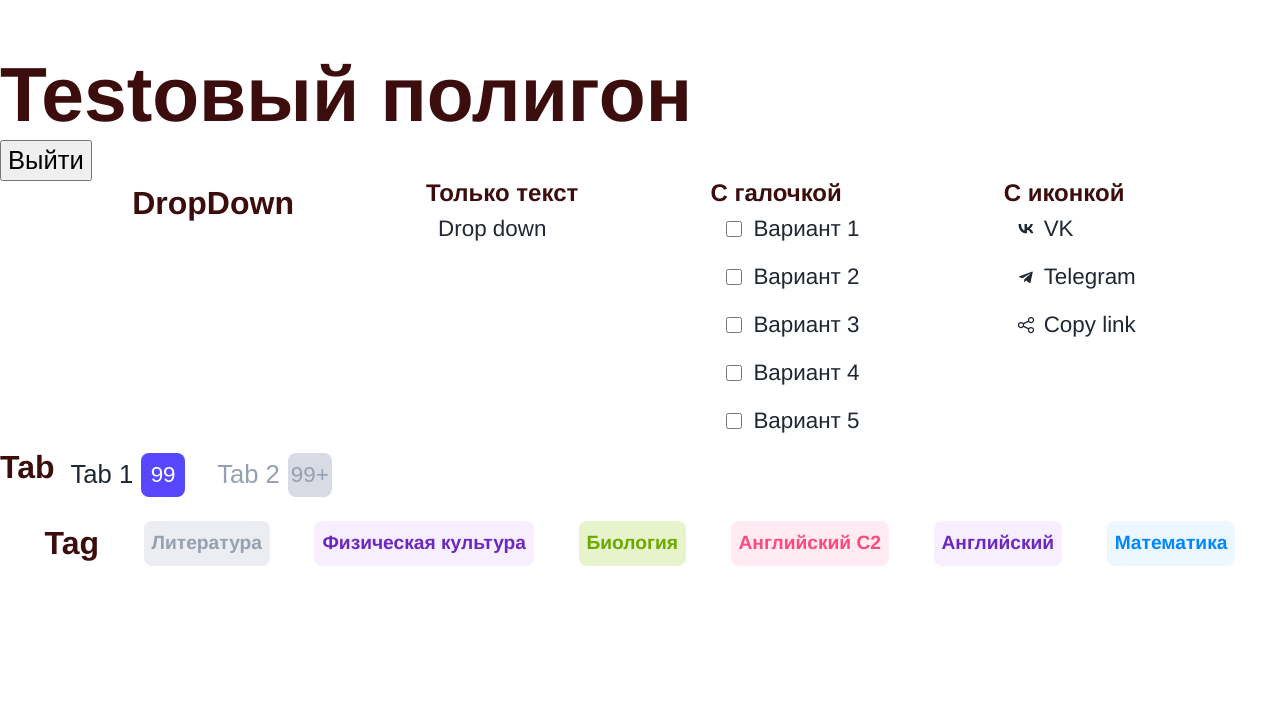
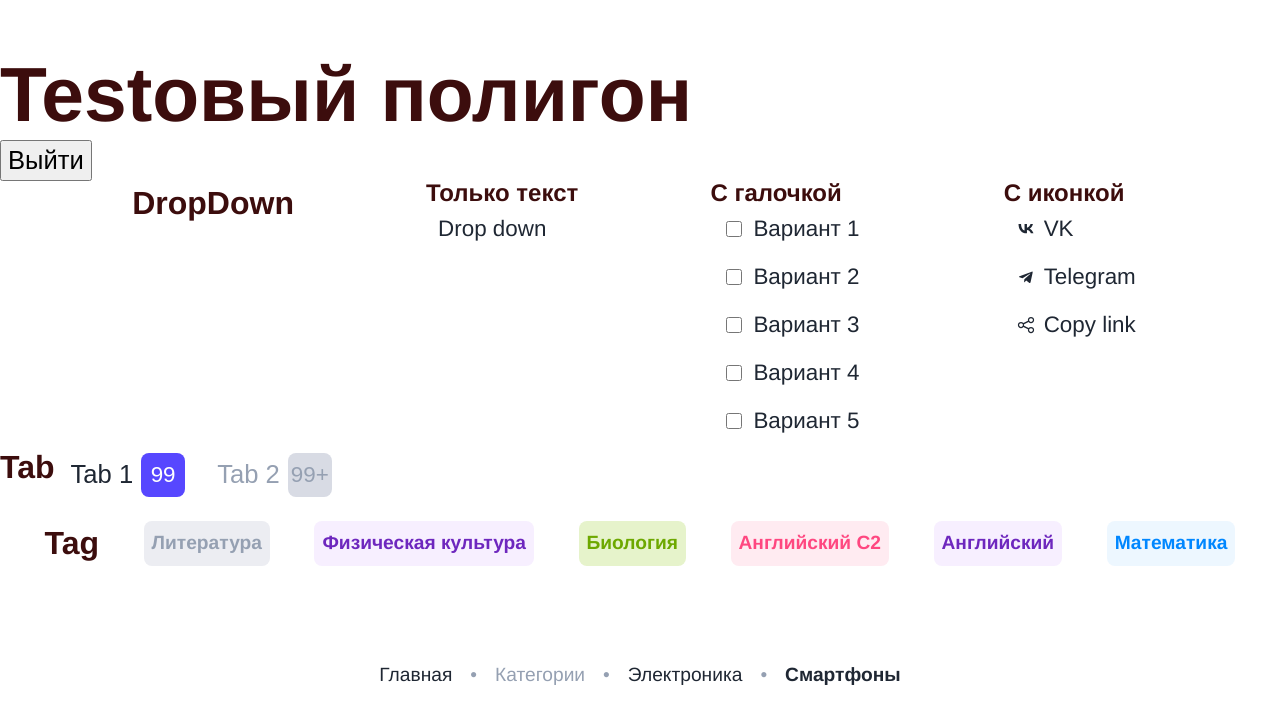
Before and after one commit to Aldiyar-B/Paraweb, a React (Vite) app: page /test in a window 1280 px wide. Shown: the top 724 px of the page. Built offline with nearby package versions, Linux system fonts and the light colour scheme.

Commit message:
Breadcrumbs is done ✅

```diff
--- /dev/null
+++ b/src/components/Breadcrumbs/Breadcrumbs.jsx
@@ -0,0 +1,41 @@
+import React from 'react';
+import PropTypes from 'prop-types';
+import { Link } from 'react-router-dom';
+import styles from './Breadcrumbs.module.scss';
+
+const Breadcrumbs = ({ items }) => {
+  if (!items || items.length === 0) return null;
+
+  return (
+    <nav className={styles.breadcrumbs}>
+      {items.map((item, index) => (
+        <span key={index} className={styles.breadcrumb}>
+          {item.disabled ? (
+            <span className={styles.disabled}>{item.label}</span>
+          ) : index < items.length - 1 ? (
+            <Link to={item.path} className={styles.link}>
+              {item.label}
+            </Link>
+          ) : (
+            <span className={styles.current}>{item.label}</span>
+          )}
+          {index < items.length - 1 && (
+            <span className={styles.separator}> • </span>
+          )}
+        </span>
+      ))}
+    </nav>
+  );
+};
+
+Breadcrumbs.propTypes = {
+  items: PropTypes.arrayOf(
+    PropTypes.shape({
+      path: PropTypes.string.isRequired,
+      label: PropTypes.string.isRequired,
+      disabled: PropTypes.bool,
+    })
+  ).isRequired,
+};
+
+export default Breadcrumbs;
--- /dev/null
+++ b/src/components/Breadcrumbs/Breadcrumbs.module.scss
@@ -0,0 +1,38 @@
+@use '../../style/utils/typography.scss' as *;
+@use '../../style/global/breakpoints.scss' as *;
+
+.breadcrumbs {
+  display: flex;
+  align-items: center;
+  color: var(--text-color);
+
+  @include text-caption;
+}
+
+.breadcrumb {
+  display: flex;
+  align-items: center;
+}
+
+.link {
+  text-decoration: none;
+  color: var(--primary-color);
+  &:hover {
+    color: var(--ultramarine-default-color);
+  }
+}
+
+.current {
+  font-weight: bold;
+  color: var(--text-primary-color);
+}
+
+.separator {
+  margin: 0 18px;
+  color: var(--text-secondary-color);
+}
+
+.disabled {
+  color: var(--text-secondary-color);
+  cursor: not-allowed;
+}
--- a/src/views/Test.jsx
+++ b/src/views/Test.jsx
@@ -3,6 +3,19 @@ import { Link } from 'react-router-dom';
 import Dropdown from '../components/DropDown/DropDown';
 import Tab from '../components/Tab/Tab';
 import Tag from '../components/Tag/Tag';
+
+import Breadcrumbs from '../components/Breadcrumbs/Breadcrumbs';
+
+const breadcrumbItems = [
+  { label: 'Главная', path: '/', disabled: false },
+  { label: 'Категории', path: '/categories', disabled: true },
+  { label: 'Электроника', path: '/categories/electronics', disabled: false },
+  {
+    label: 'Смартфоны',
+    path: '/categories/electronics/smartphones',
+    disabled: false,
+  },
+];
 
 function Test() {
   const [activeTab, setActiveTab] = useState('Tab 1');
@@ -54,6 +67,7 @@ function Test() {
         />
       </div>
       <br />
+
       {/* TAG */}
       <div style={{ display: 'flex ', justifyContent: 'space-evenly' }}>
         <h3 className="text-h3">Tag</h3>
@@ -66,6 +80,16 @@ function Test() {
         {/* <Tag label="Английский" subtitle="B1" color="purple" /> */}
         <Tag label="Математика" color="blue" />
       </div>
+      <br />
+      <br />
+      <br />
+      <br />
+      <br />
+      <br />
+      {/* Breadcrumbs */}
+      <div style={{ display: 'flex ', justifyContent: 'space-evenly' }}>
+        <Breadcrumbs items={breadcrumbItems} />
+      </div>
     </div>
   );
 }
```
